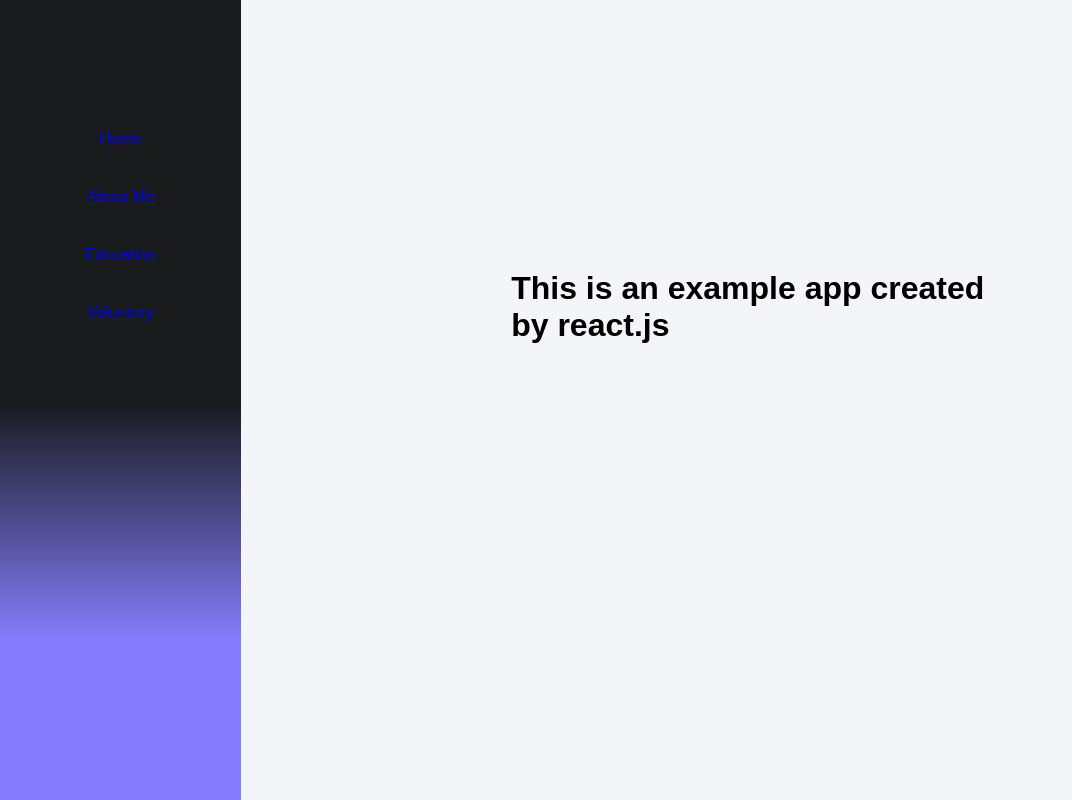
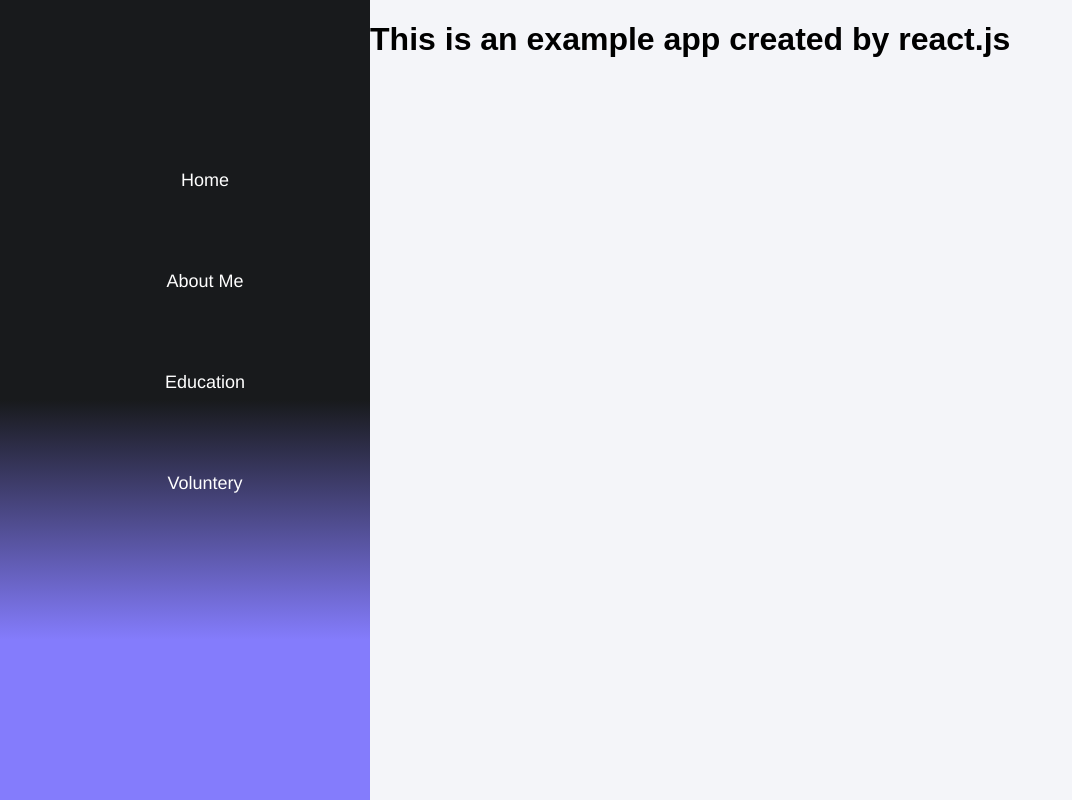
Before and after one commit to Hadeel-Salah/Portfolio, a React (Create React App) app in the folder client/: page / in a window 1280 px wide. Shown: the whole page, without its empty margins (0-1072 px from the left). Built offline with nearby package versions, Linux system fonts and the light colour scheme.

Commit message:
Update App.css

```diff
--- a/client/src/App.css
+++ b/client/src/App.css
@@ -6,44 +6,75 @@
   --fontsize-nav:1.6rem;
   --typing-font:3rem;
 }
-*
-{
-margin:0;
-padding: 0;
-}
-body
-{
+
+body{
   font-family: sans-serif;
 }
-.App
-{
+.App{
   display: flex;
   width: 100vw;
   min-height: 100vh;
 }
-.condiv
-{
-padding: 270px;
+.condiv{
   background-color: #f4f5f9;
+  width: 100%;
+  height: auto;
 }
 
-nav
-{
+nav{
   padding:90px 45px;
   background: linear-gradient(180deg, rgb(24, 26, 28)50%, rgba(132,124,252,1) 80%);
   }
-nav ul
-{
+nav ul{
   text-align: center;
   list-style: none;
   color: white !important;
+}
+nav ul li{
+  margin:10vh;
+}
+a:active{
+  font-weight: bolder;
+  color: blueviolet;
+}
+a{
+  text-decoration: none;
+  color: white;
+  font-size: large;
+  font-family: 'Franklin Gothic Medium', 'Arial Narrow', Arial, sans-serif;
 
 }
-nav ul li
-{
-  margin:40px;
+.condiv > .allSections{
+  position: relative;
+  top: 200px;
+  text-align: left;
 }
-.active
-{
-font-weight: bolder;
+.condiv > .allSections h1{
+  color: rgb(125, 6, 180);
+  font-family: 'Times New Roman', Times, serif;
+  font-size: 24px;
 }
+.condiv > .allSections h1, .condiv > .allSections p, .condiv > .allSections h6{
+  margin-left: 40px;
+  font-weight: 1000;
+  font-family: 'Times New Roman', Times, serif;
+}
+.condiv > .allSections p, .condiv > .allSections h6{
+  font-size: 15px;
+}
+.condiv > .allSections ul li{
+  list-style: none;
+  font-weight: 1000;
+  font-family: 'Times New Roman', Times, serif;
+
+
+}
+.condiv > .allSections h3, .condiv > .allSections h4{
+  text-align: center;
+}
+.condiv > .allSections h3{
+  color: blueviolet;
+  font-weight: 1000;
+  font-family: 'Times New Roman', Times, serif;
+  font-size: 30px;
+}
```
Lines whose indentation alone changed are shown as unchanged.
